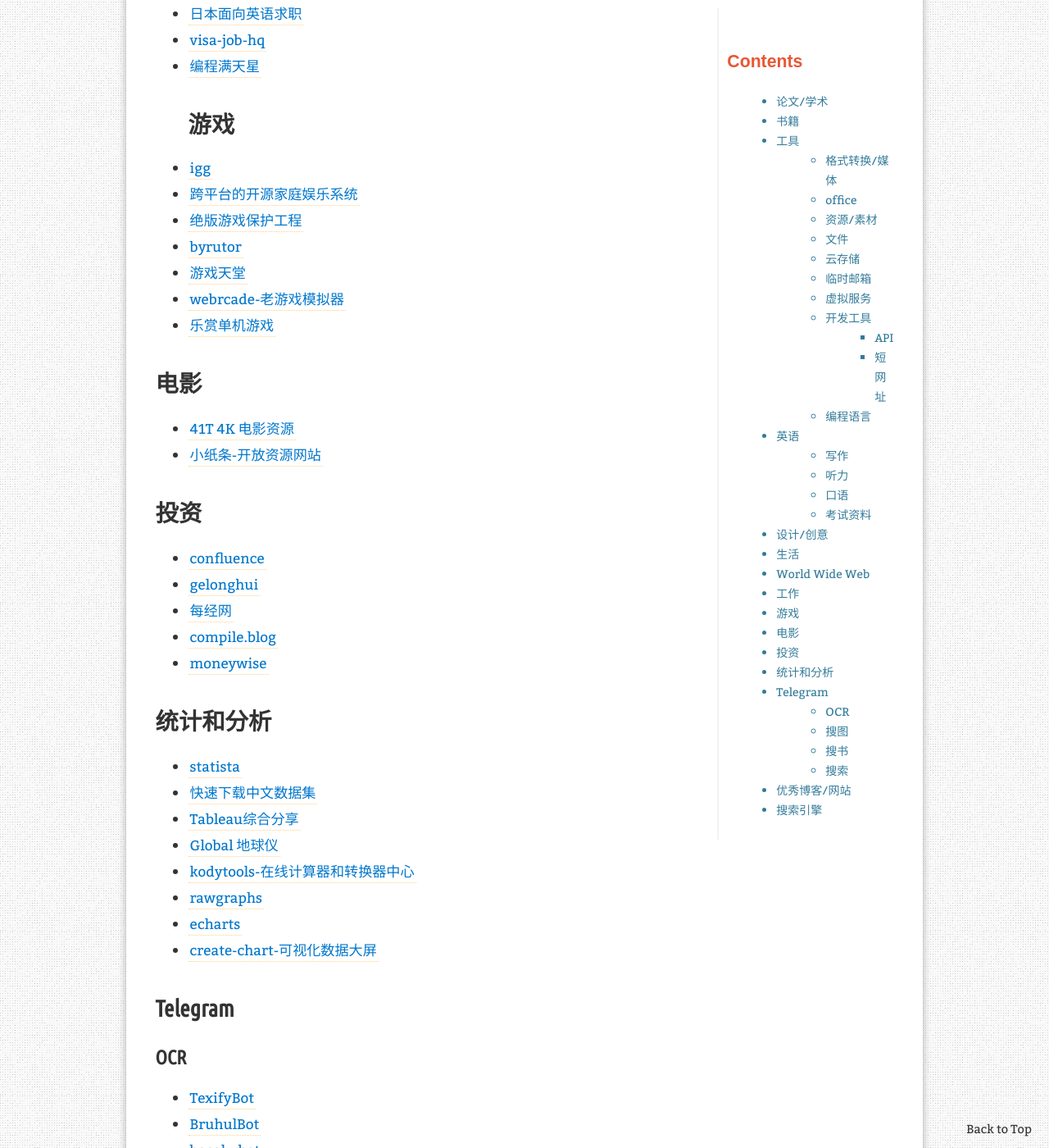
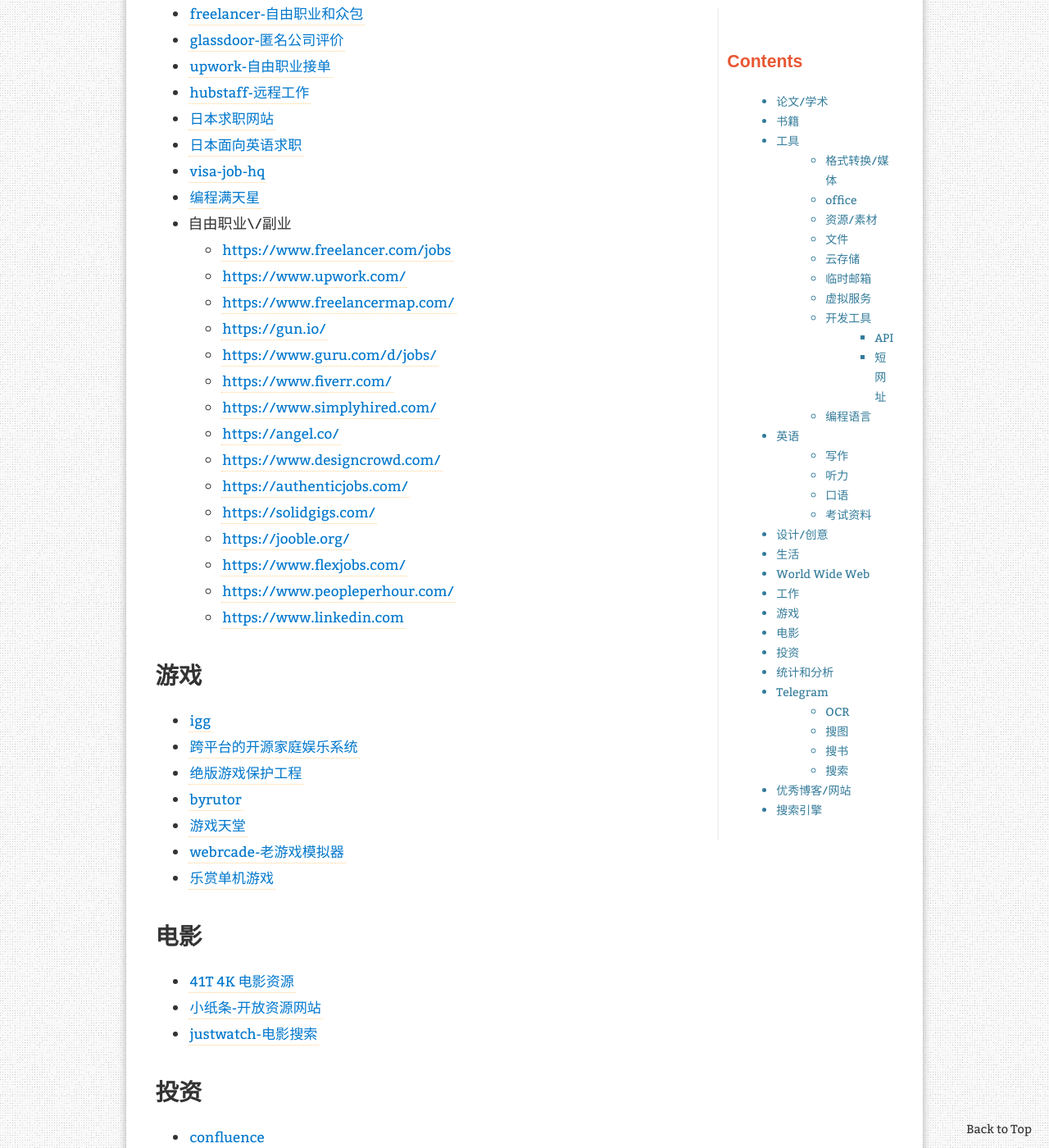
Before and after one commit to ElmTran/ElmTran.github.io, a Jekyll site: the page built from _posts/2022-09-03-awesome-tools.md, in a window 1280 px wide and 1400 px high, scrolled down 17664 px. Shown: the whole window at 82% size. Built offline with Jekyll 4.4.1, drawn with Linux system fonts in a browser that asks for light colours; comment, search, counter and statistics services are not loaded; some of the changed text lies outside the part shown.

Commit message:
update _post

```diff
--- a/_posts/2022-09-03-awesome-tools.md
+++ b/_posts/2022-09-03-awesome-tools.md
@@ -1015,6 +1025,39 @@ redirect_from:
 - [visa-job-hq](https://www.visajobshq.com/)
 
 - [编程满天星](https://itmtx.cn/question)
+
+- 自由职业\/副业
+
+  - [https://www.freelancer.com/jobs](https://www.freelancer.com/jobs)
+
+  - [https://www.upwork.com/](https://www.upwork.com/)
+
+  - [https://www.freelancermap.com/](https://www.freelancermap.com/)
+
+  - [https://gun.io/](https://gun.io/)
+
+  - [https://www.guru.com/d/jobs/](https://www.guru.com/d/jobs/)
+
+  - [https://www.fiverr.com/](https://www.fiverr.com/)
+
+  - [https://www.simplyhired.com/](https://www.simplyhired.com/)
+
+  - [https://angel.co/](https://angel.co/)
+
+  - [https://www.designcrowd.com/](https://www.designcrowd.com/)
+
+  - [https://authenticjobs.com/](https://authenticjobs.com/)
+
+  - [https://solidgigs.com/](https://solidgigs.com/)
+
+  - [https://jooble.org/](https://jooble.org/)
+
+  - [https://www.flexjobs.com/](https://www.flexjobs.com/)
+
+  - [https://www.peopleperhour.com/](https://www.peopleperhour.com/)
+
+  - [https://www.linkedin.com](https://www.linkedin.com)
+
 ## 游戏
 
 - [igg](https://igg-games.com/)
@@ -1036,6 +1079,8 @@ redirect_from:
 - [41T 4K 电影资源](https://www.aliyundrive.com/s/aEEGWV4hF33)
 
 - [小纸条-开放资源网站](https://u.gitcafe.net/)
+
+- [justwatch-电影搜索](https://www.justwatch.com/)
 
 ## 投资
 - [confluence](https://www.confluence.vc/)
```
Also changed, not shown: other parts of _posts/2022-09-03-awesome-tools.md (+10 -0 lines), _posts/2023-04-06-awesome-ai-project.md (+30 -1 lines).
